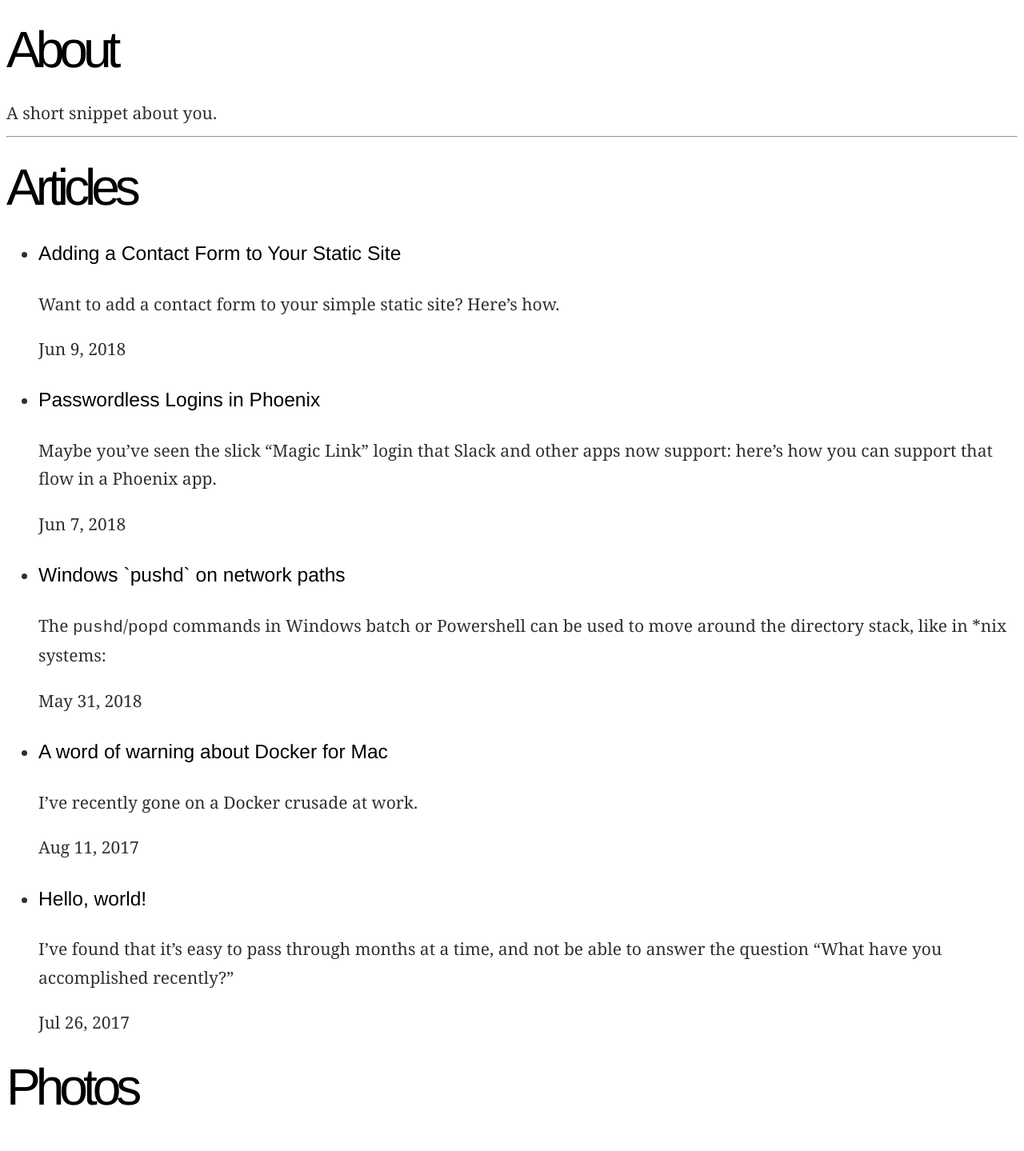
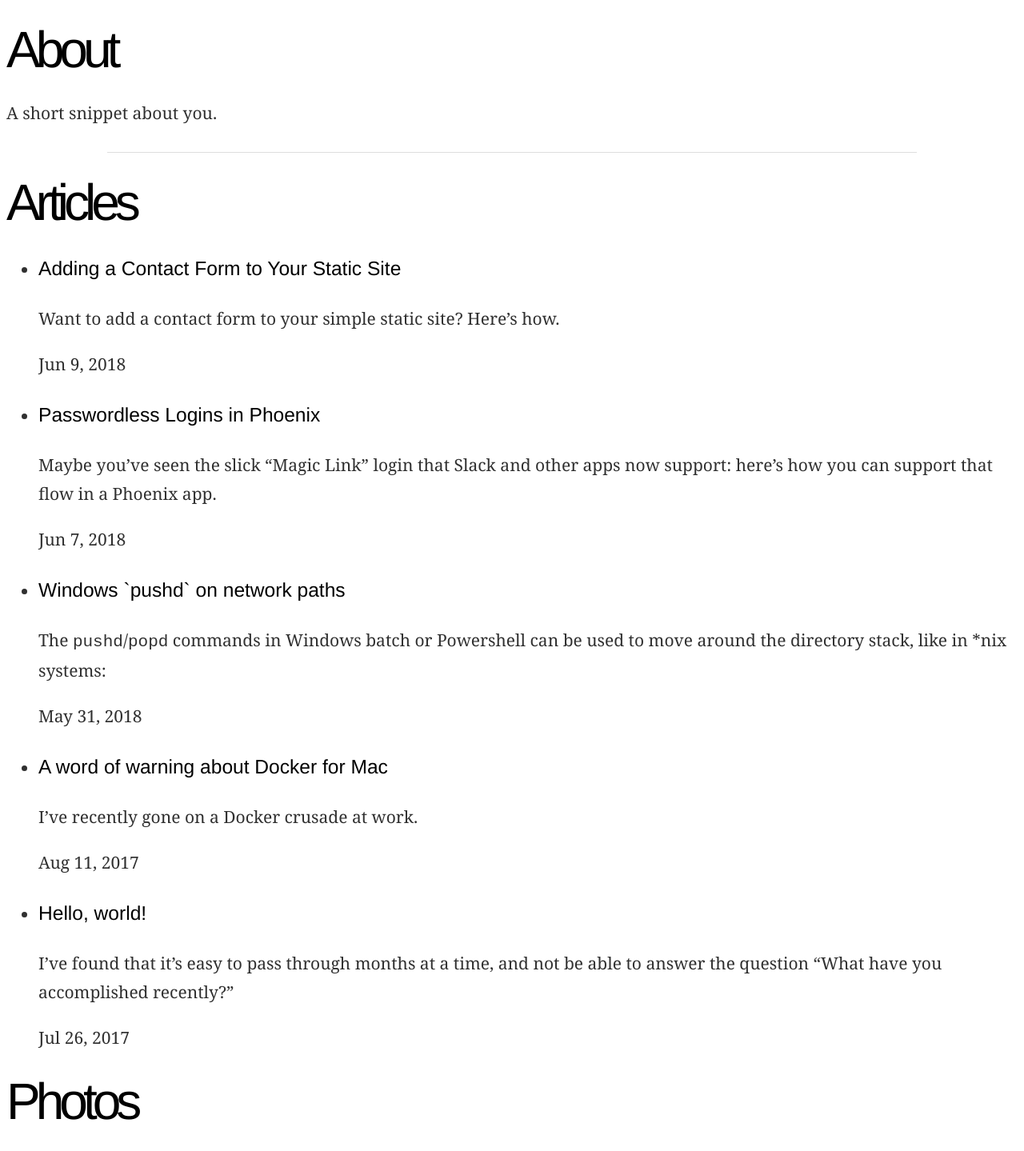
Before and after one commit to rsullivan00/blog, a Jekyll site: the page built from index.md, in a window 1280 px wide. Shown: the whole page at 80% size. Built offline with Jekyll 4.4.1, drawn with Linux system fonts in a browser that asks for light colours.

Commit message:
Add hr styling

```diff
--- a/_sass/_colors.scss
+++ b/_sass/_colors.scss
@@ -1 +1,2 @@
 $text-default: #303030;
+$text-light: #dedede;
--- /dev/null
+++ b/_sass/_hr.scss
@@ -0,0 +1,7 @@
+hr {
+  border: none;
+  border-bottom: 1px solid $text-light;
+  margin: 30px auto;
+  width: 80%;
+  color: transparent;
+}
--- a/assets/main.scss
+++ b/assets/main.scss
@@ -3,5 +3,6 @@
 
 @import "colors";
 @import "typography";
+@import "hr";
 @import "headings";
 @import "links";
```
